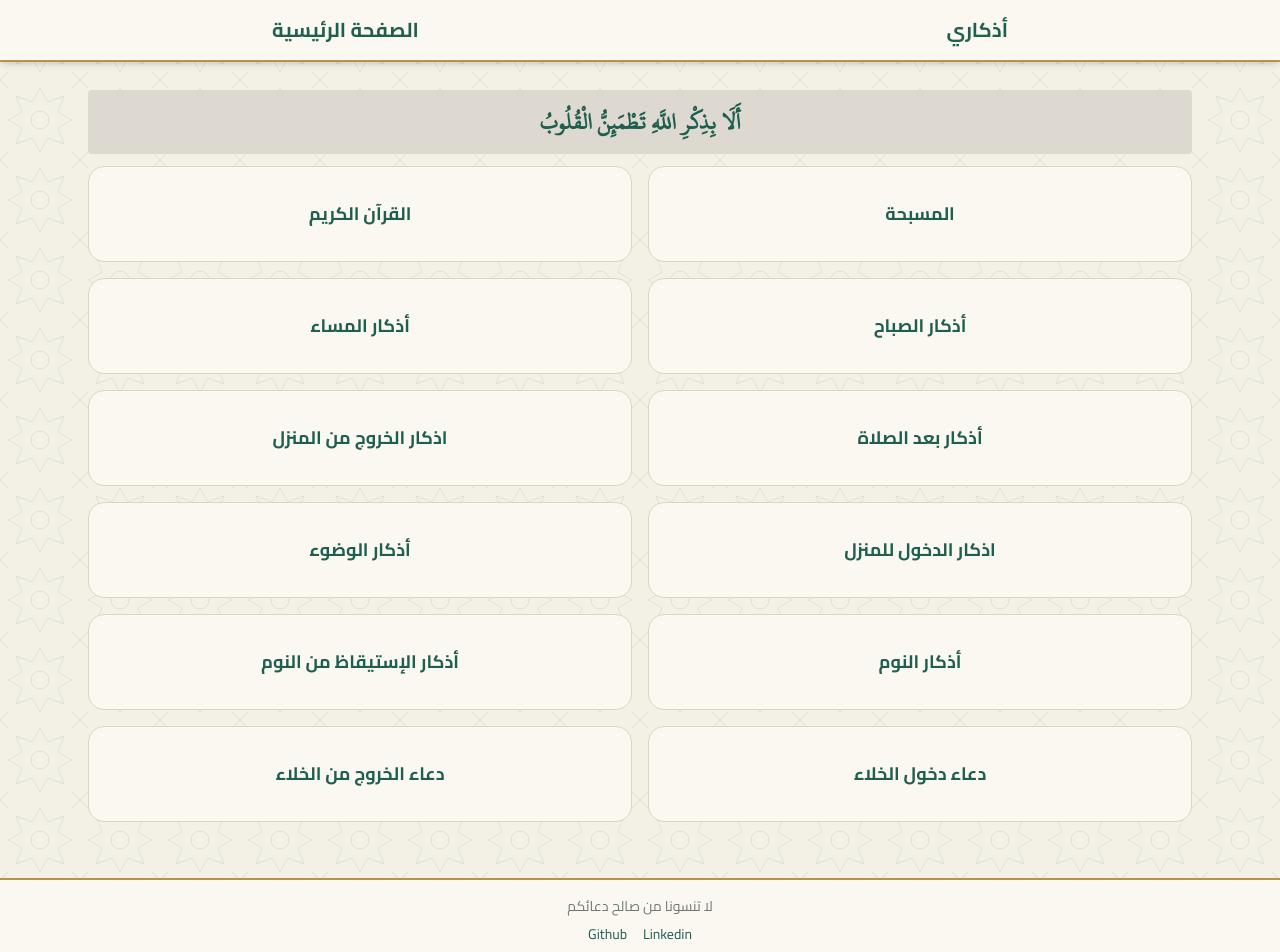
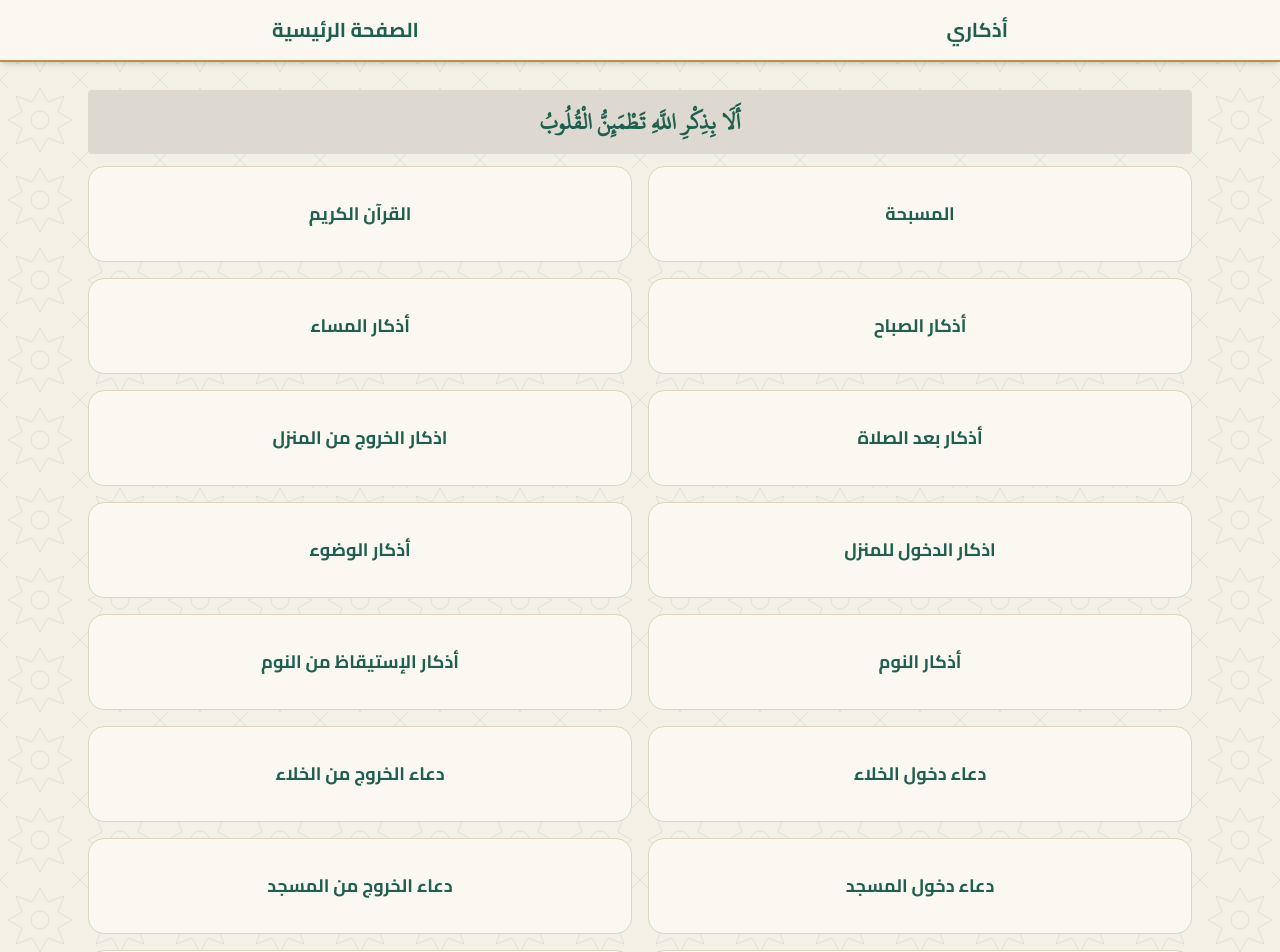
Before and after one commit to Abdelmajeed28/adhkar, a Next.js app: page / in a window 1280 px wide. Shown: the top 952 px of the page. Built offline with nearby package versions, Linux system fonts and the light colour scheme.

Commit message:
add duaa

```diff
--- /dev/null
+++ b/src/data/duaa/eftarSeyam.ts
@@ -0,0 +1,18 @@
+import type { Category } from "../types";
+
+export const eftarSeyam: Category = {
+  slug: "eftarSeyam",
+  title: "دعاء إفطار الصائم",
+  adhkar: [
+    {
+      id: "eftarSeyam-1",
+      text: "ذَهَبَ الظَّمَأُ، وَابْتَلَّتِ العُرُوقُ، وَثَبَتَ الأَجْرُ إِنْ شَاءَ اللَّهُ.",
+      source: "رواه أبو داود وحسنه الألباني",
+    },
+    {
+      id: "eftarSeyam-2",
+      text: "اللَّهُمَّ إِنِّي أَسْأَلُكَ بِرَحْمَتِكَ الَّتِي وَسِعَتْ كُلَّ شَيْءٍ أَنْ تَغْفِرَ لِي.",
+      source: "رواه ابن ماجه من دعاء عبد الله بن عمرو بن العاص",
+    },
+  ],
+};
--- /dev/null
+++ b/src/data/duaa/enterMosque.ts
@@ -0,0 +1,12 @@
+import type { Category } from "../types";
+
+export const enterMosque: Category = {
+  slug: "enterMosque",
+  title: "دعاء دخول المسجد",
+  adhkar: [
+    {
+      id: "enterMosque-1",
+      text: "(يَبْدَأُ بِرِجْلِهِ الْيُمْنَى) ثم يقول : أَعُوذُ بِاللَّهِ العَظِيمِ، وَبِوَجْهِهِ الْكَرِيمِ، وَسُلْطَانِهِ الْقَدِيمِ، مِنَ الشَّيْطَانِ الرَّجِيمِ، اللَّهُمَّ افْتَحْ لِي أَبْوَاب رَحْمَتِكَ.",
+    },
+  ],
+};
--- /dev/null
+++ b/src/data/duaa/outMosque.ts
@@ -0,0 +1,12 @@
+import type { Category } from "../types";
+
+export const outMosque: Category = {
+  slug: "outMosque",
+  title: "دعاء الخروج من المسجد",
+  adhkar: [
+    {
+      id: "outMosque-1",
+      text: "(يَبْدَأُ بِرِجْلِهِ الْيُسْرَى) ثم يقول : بِسْمِ اللَّهِ وَالصّلَاةُ وَالسَّلَامُ عَلَى رَسُولِ اللَّهِ، اللَّهُمَّ إِنِّي أَسْأَلُكَ مِنْ فَضْلِك، اللَّهُمَّ اعْصِمْنِي مِنَ الشَّيْطَانِ الرَّجِيمِ.",
+    },
+  ],
+};
--- /dev/null
+++ b/src/data/duaa/sogodTelawa.ts
@@ -0,0 +1,16 @@
+import type { Category } from "../types";
+
+export const sogodTelawa: Category = {
+  slug: "sogodTelawa",
+  title: "دعاء سجود التلاوة",
+  adhkar: [
+    {
+      id: "sogodTelawa-1",
+      text: "سَجَدَ وَجْهِيَ لِلَّذِي خَلَقَهُ، وَشَقَّ سَمْعَهُ وَبَصَرَهُ بِحَوْلِهِ وَقُوَّتِهِ فَتَبارَكَ اللَّهُ أَحْسَنُ الْخَالِقِينَ.",
+    },
+    {
+      id: "sogodTelawa-2",
+      text: "اللَّهُمَّ اكْتُبْ لِي بِهَا عِنْدَكَ أَجْراً، وَضَعْ عَنِّي بِهَا وِزْراً، وَاجْعَلْهَا لِي عِنْدَكَ ذُخْراً، وَتَقَبَّلْهَا مِنِّي كَمَا تَقَبَّلْتَهَا مِنْ عَبْدِكَ دَاوُدَ.",
+    },
+  ],
+};
```
Also changed, not shown: src/data/categories.ts (+8 -0 lines).
